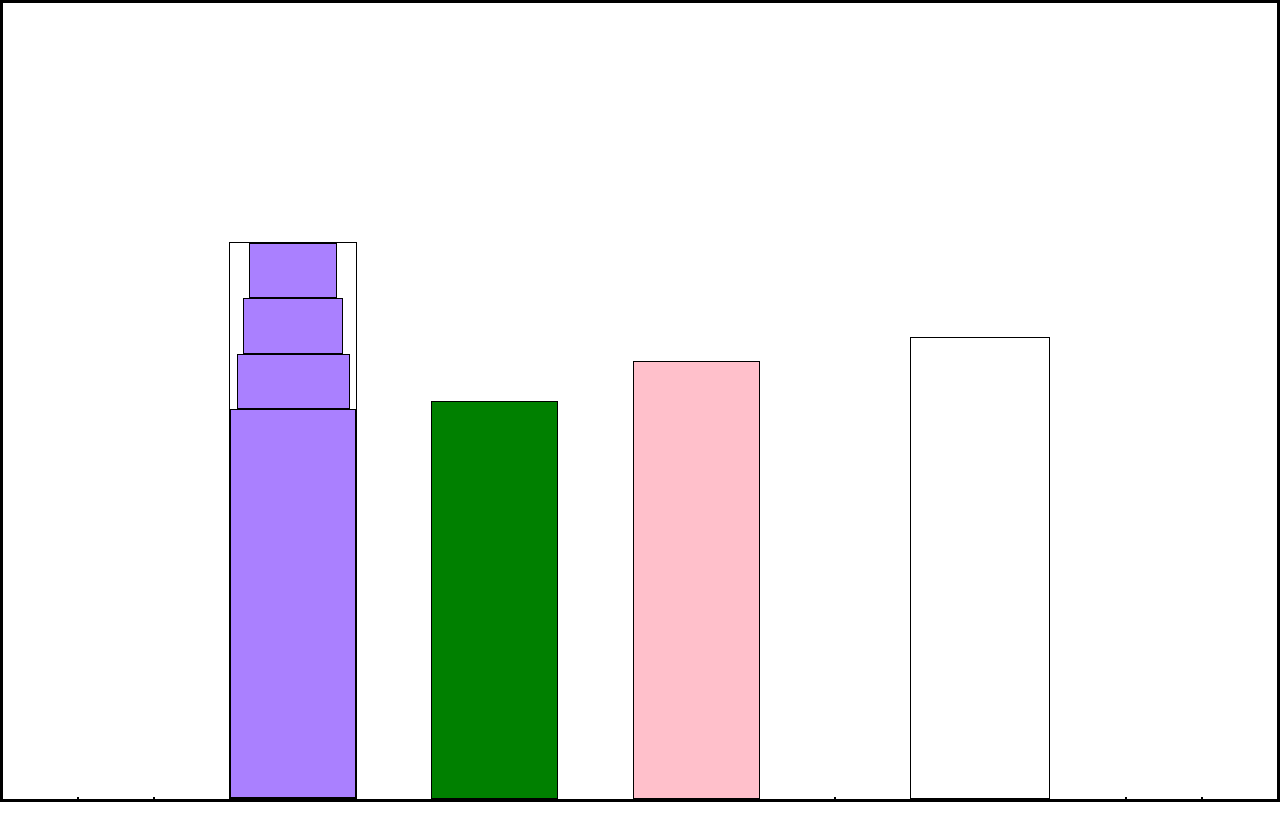
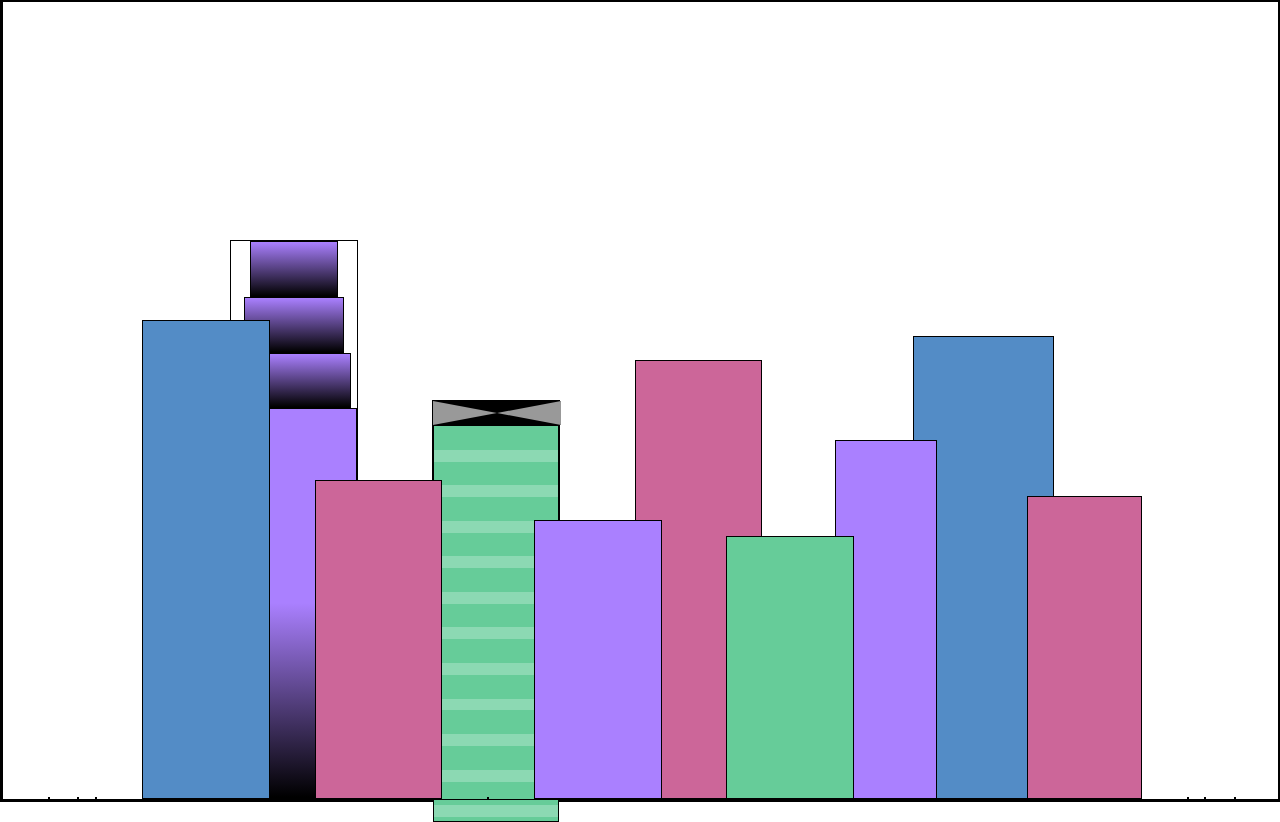
Before and after one commit to kevincharp/cursoFreeCodeCamp, a plain HTML site: page horizonteCiudad/index.html in a window 1280 px wide. Drawn offline with Linux system fonts and the light colour scheme.

Commit message:
nuevos cambios en horizonteCiudad

```diff
--- a/horizonteCiudad/index.html
+++ b/horizonteCiudad/index.html
@@ -13,19 +13,36 @@
         <div></div>
         <div></div>
         <div class="bb1">
-            <div class="bb1a"></div>
-            <div class="bb1b"></div>
-            <div class="bb1c"></div>
+            <div class="bb1a bb1-window"></div>
+            <div class="bb1b bb1-window"></div>
+            <div class="bb1c bb1-window"></div>
             <div class="bb1d"></div>
         </div>
 
-        <div class="bb2"></div>
+        <div class="bb2">
+            <div class="bb2a"></div>
+            <div class="bb2b"></div>
+        </div>
         <div class="bb3"></div>
         <div></div>
         <div class="bb4"></div>
         <div></div>
         <div></div>
     </div>
+
+    <div class="foreground-buildings">
+        <div></div>
+        <div></div>
+        <div class="fb1"></div>
+        <div class="fb2"></div>
+        <div></div>
+        <div class="fb3"></div>
+        <div class="fb4"></div>
+        <div class="fb5"></div>
+        <div class="fb6"></div>
+        <div></div>
+        <div></div>
+    </div>
 </body>
 
 </html>
--- a/horizonteCiudad/styles.css
+++ b/horizonteCiudad/styles.css
@@ -1,3 +1,12 @@
+:root {
+    --building-color1: #aa80ff;
+    --building-color2: #66cc99;
+    --building-color3: #cc6699;
+    --building-color4: #538cc6;
+    --window-color1: black;
+    --window-color2: #8cd9b3;
+}
+
 * {
     border: 1px solid black;
     box-sizing: border-box;
@@ -9,62 +18,116 @@ body {
     overflow: hidden;
 }
 
-.background-buildings {
+.background-buildings, .foreground-buildings {
+    width: 100%;
+    height: 100%;
     display: flex;
     align-items: flex-end;
     justify-content: space-evenly;
-    width: 100%;
-    height: 100%;
+    position: absolute;
+    top: 0;
 }
 
+/* BACKGROUND BUILDINGS - "bb" stands for "background building" */
 .bb1 {
+    width: 10%;
+    height: 70%;
     display: flex;
     flex-direction: column;
     align-items: center;
-    width: 10%;
-    height: 70%;
-    --building-color1: #aa80ff;
-    --building-color2: #66cc99;
-    --building-color3: #cc6699;
 }
 
 .bb1a {
     width: 70%;
-    height: 10%;
-    background-color: var(--building-color1);
 }
 
 .bb1b {
     width: 80%;
-    height: 10%;
-    background-color: var(--building-color1);
 }
 
 .bb1c {
     width: 90%;
-    height: 10%;
-    background-color: var(--building-color1);
 }
 
 .bb1d {
     width: 100%;
     height: 70%;
-    background-color: var(--building-color1);
+    background: linear-gradient(var(--building-color1) 50%, var(--window-color1));
+}
+
+.bb1-window {
+    height: 10%;
+    background: linear-gradient(var(--building-color1), var(--window-color1));
 }
 
 .bb2 {
     width: 10%;
     height: 50%;
-    background-color: var(--building-color2, green);
+}
+
+.bb2a {
+    margin: auto;
+    border-top: 1vw solid #000;
+    border-bottom: 1vw solid #000;
+    border-left: 5vw solid #999;
+    border-right: 5vw solid #999;
+}
+
+.bb2b {
+    width: 100%;
+    height: 100%;
+    background: repeating-linear-gradient(var(--building-color2), var(--building-color2) 6%, var(--window-color2) 6%, var(--window-color2) 9%);
 }
 
 .bb3 {
     width: 10%;
     height: 55%;
-    background-color: var(--building-color3,pink);
+    background-color: var(--building-color3);
 }
 
 .bb4 {
     width: 11%;
     height: 58%;
+    background-color: var(--building-color4);
 }
+
+/* FOREGROUND BUILDINGS - "fb" stands for "foreground building" */
+.fb1 {
+    width: 10%;
+    height: 60%;
+    background-color: var(--building-color4);
+}
+
+.fb2 {
+    width: 10%;
+    height: 40%;
+    background-color: var(--building-color3);
+}
+
+.fb3 {
+    width: 10%;
+    height: 35%;
+    background-color: var(--building-color1);
+}
+
+.fb4 {
+    width: 8%;
+    height: 45%;
+    background-color: var(--building-color1);
+    position: relative;
+    left: 10%;
+}
+
+.fb5 {
+    width: 10%;
+    height: 33%;
+    background-color: var(--building-color2);
+    position: relative;
+    right: 10%;
+}
+
+.fb6 {
+    width: 9%;
+    height: 38%;
+    background-color: var(--building-color3);
+}
```
